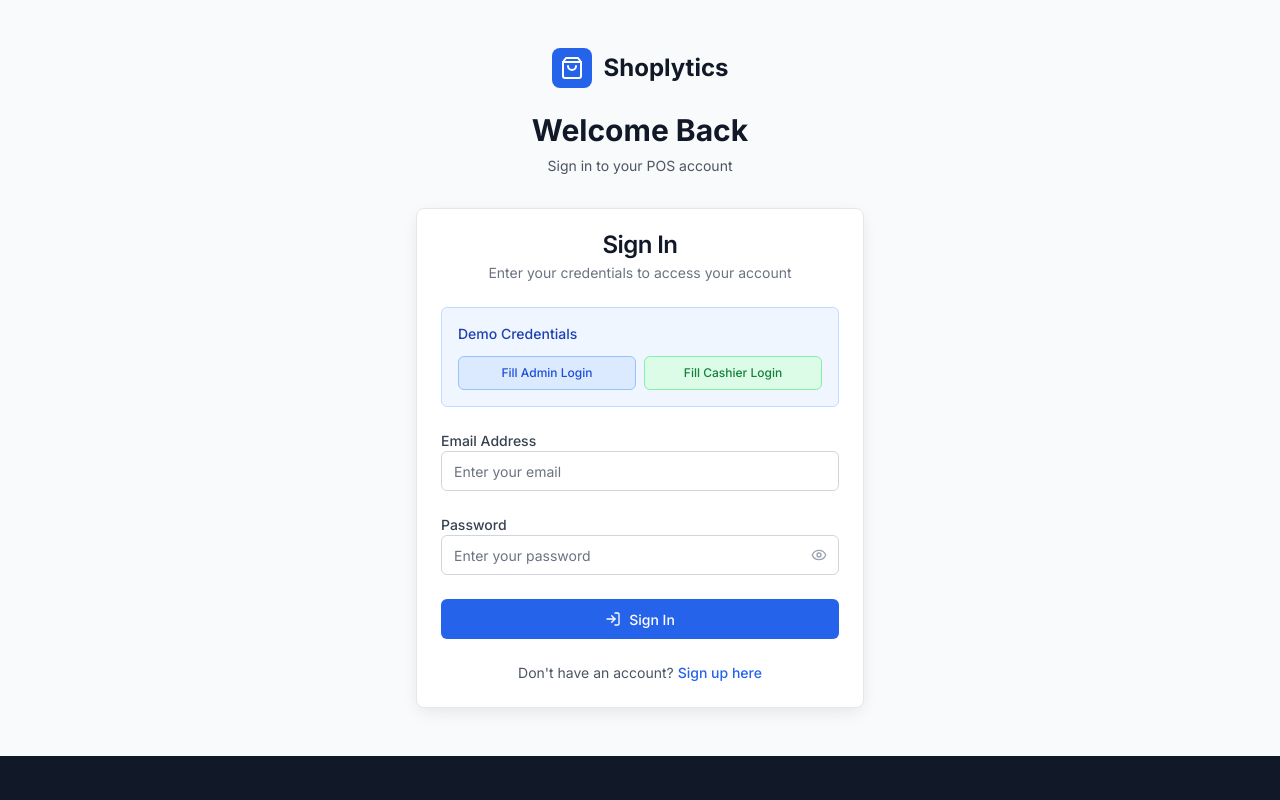
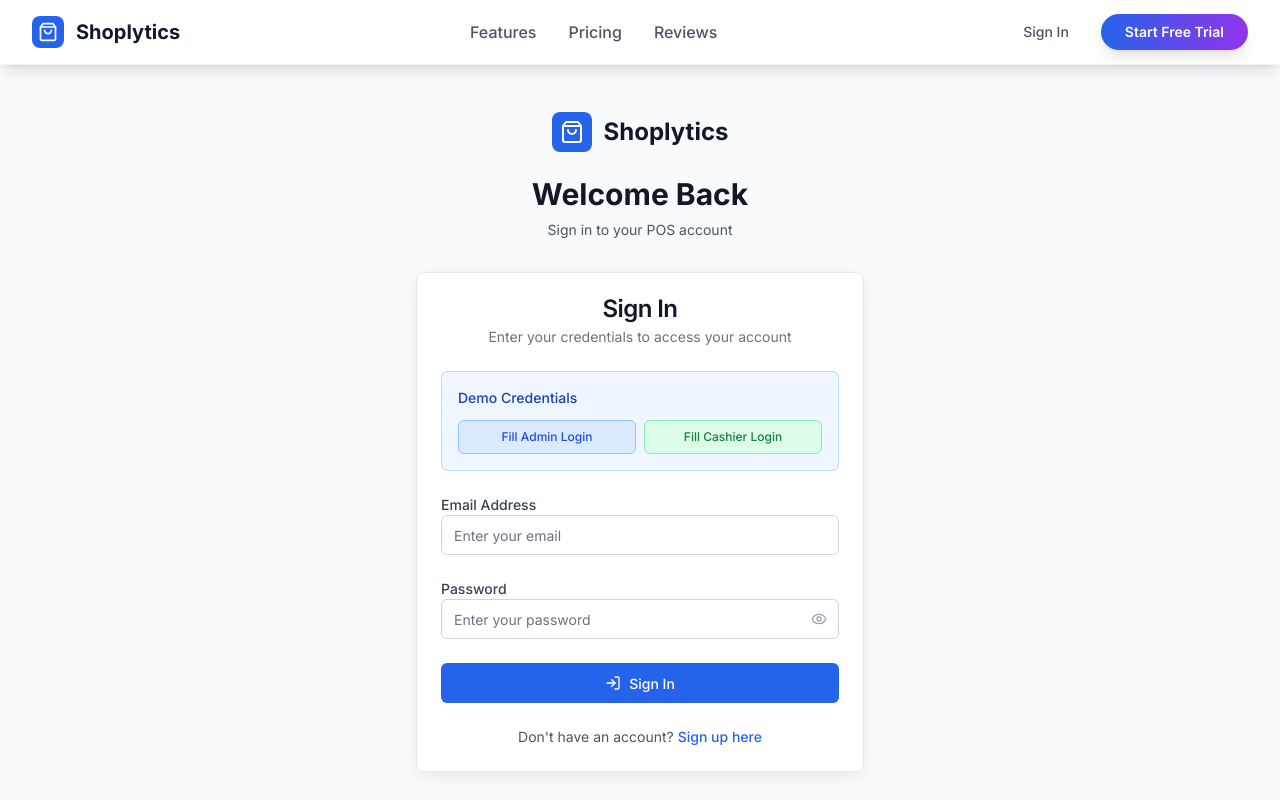
Before and after one commit to its-Pratik-15/Shoplytics, a React (Vite) app in the folder frontend/: page /login in a window 1280 px wide. Shown: the top 800 px of the page. Built offline with nearby package versions, Linux system fonts and the light colour scheme; no server answers.

Commit message:
Add public navbar to login and register pages

```diff
--- a/frontend/src/features/auth/pages/LoginPage.jsx
+++ b/frontend/src/features/auth/pages/LoginPage.jsx
@@ -2,6 +2,7 @@ import { useEffect } from 'react';
 import { useNavigate, useLocation } from 'react-router-dom';
 import { useAuth } from '../hooks/useAuth';
 import LoginForm from '../components/LoginForm';
+import PublicNavbar from '../../../shared/components/layout/PublicNavbar';
 
 const LoginPage = () => {
     const { user, loading } = useAuth();
@@ -38,7 +39,14 @@ const LoginPage = () => {
         return null;
     }
 
-    return <LoginForm />;
+    return (
+        <div className="min-h-screen bg-white">
+            <PublicNavbar />
+            <div className="pt-16">
+                <LoginForm />
+            </div>
+        </div>
+    );
 };
 
 export default LoginPage;
--- a/frontend/src/features/auth/pages/RegisterPage.jsx
+++ b/frontend/src/features/auth/pages/RegisterPage.jsx
@@ -2,6 +2,7 @@ import { useEffect } from 'react';
 import { useNavigate, useLocation } from 'react-router-dom';
 import { useAuth } from '../hooks/useAuth';
 import RegisterForm from '../components/RegisterForm';
+import PublicNavbar from '../../../shared/components/layout/PublicNavbar';
 
 const RegisterPage = () => {
     const { user, loading } = useAuth();
@@ -33,7 +34,14 @@ const RegisterPage = () => {
         return null;
     }
 
-    return <RegisterForm />;
+    return (
+        <div className="min-h-screen bg-white">
+            <PublicNavbar />
+            <div className="pt-16">
+                <RegisterForm />
+            </div>
+        </div>
+    );
 };
 
 export default RegisterPage;
```
